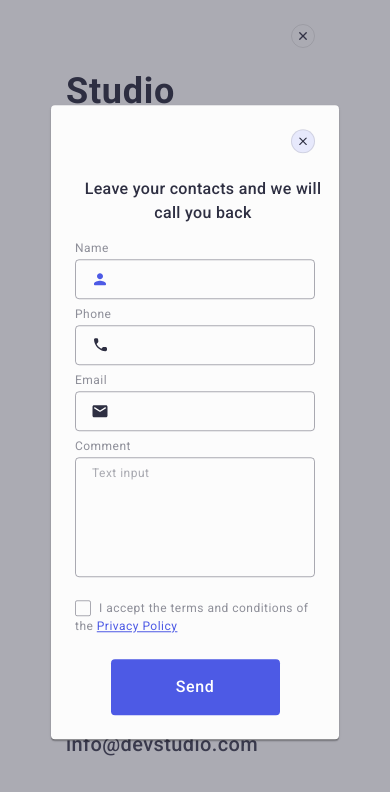
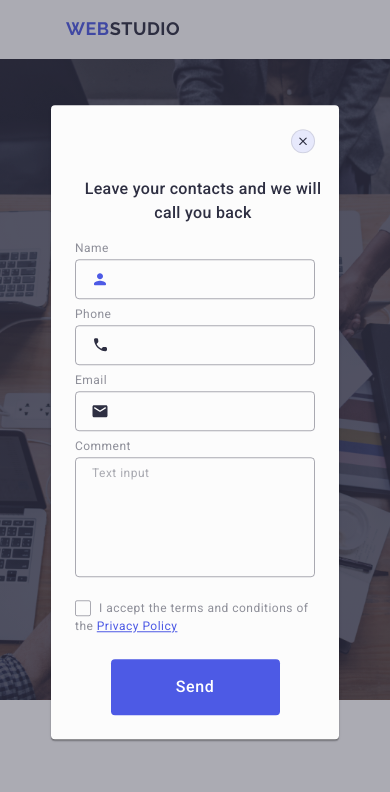
Before and after one commit to snchko/goit-markup-hw-06, a plain HTML site: page index.html in a window 390 px wide. Shown: the top 792 px of the page. Drawn offline with nearby package versions, Linux system fonts and the light colour scheme; files whose address does not match are found by name.

Commit message:
updated version

```diff
--- a/index.html
+++ b/index.html
@@ -2,7 +2,7 @@
 <html lang="en">
   <head>
     <meta charset="utf-8" />
-    <meta name="description" content="Learning the basics of HTML for beginners" />
+    <meta name="viewport" content="width=device-width, initial-scale=1.0" />
     <title>Web Studio</title>
     <link
       rel="stylesheet"
@@ -662,7 +662,7 @@
     </div>
 
     <!-------MOBILE MENU----->
-    <div class="mobile-menu-wrapper is-open">
+    <div class="mobile-menu-wrapper">
       <div class="container mobile-menu-container">
         <button class="mobile-menu-close-btn" type="button">
           <svg class="modal-close-btn-icon" width="8" height="8" aria-label="icon-close-black">
```
Also changed, not shown: images/Dark-bg@2x-mobile.jpg (added).
